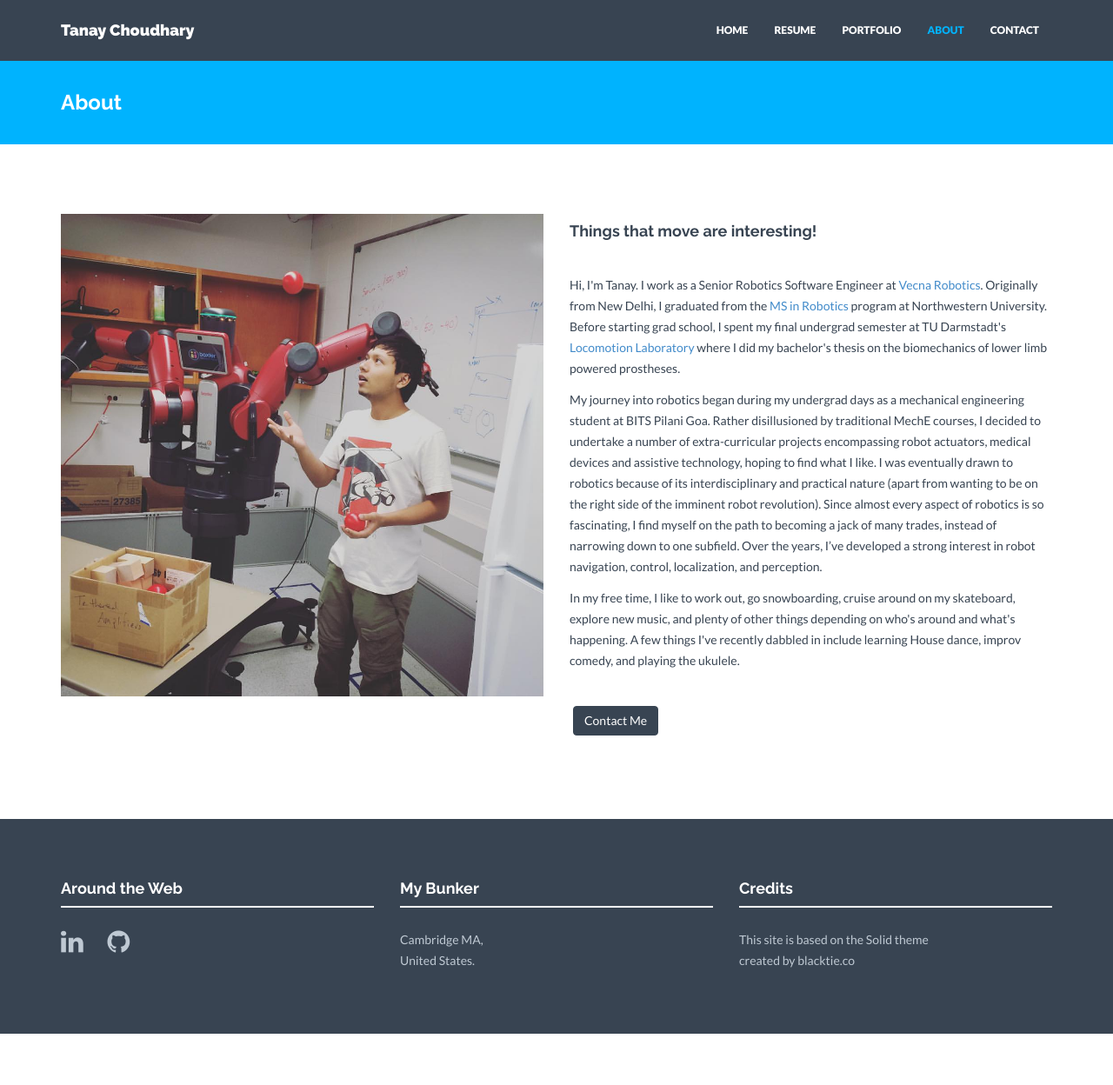
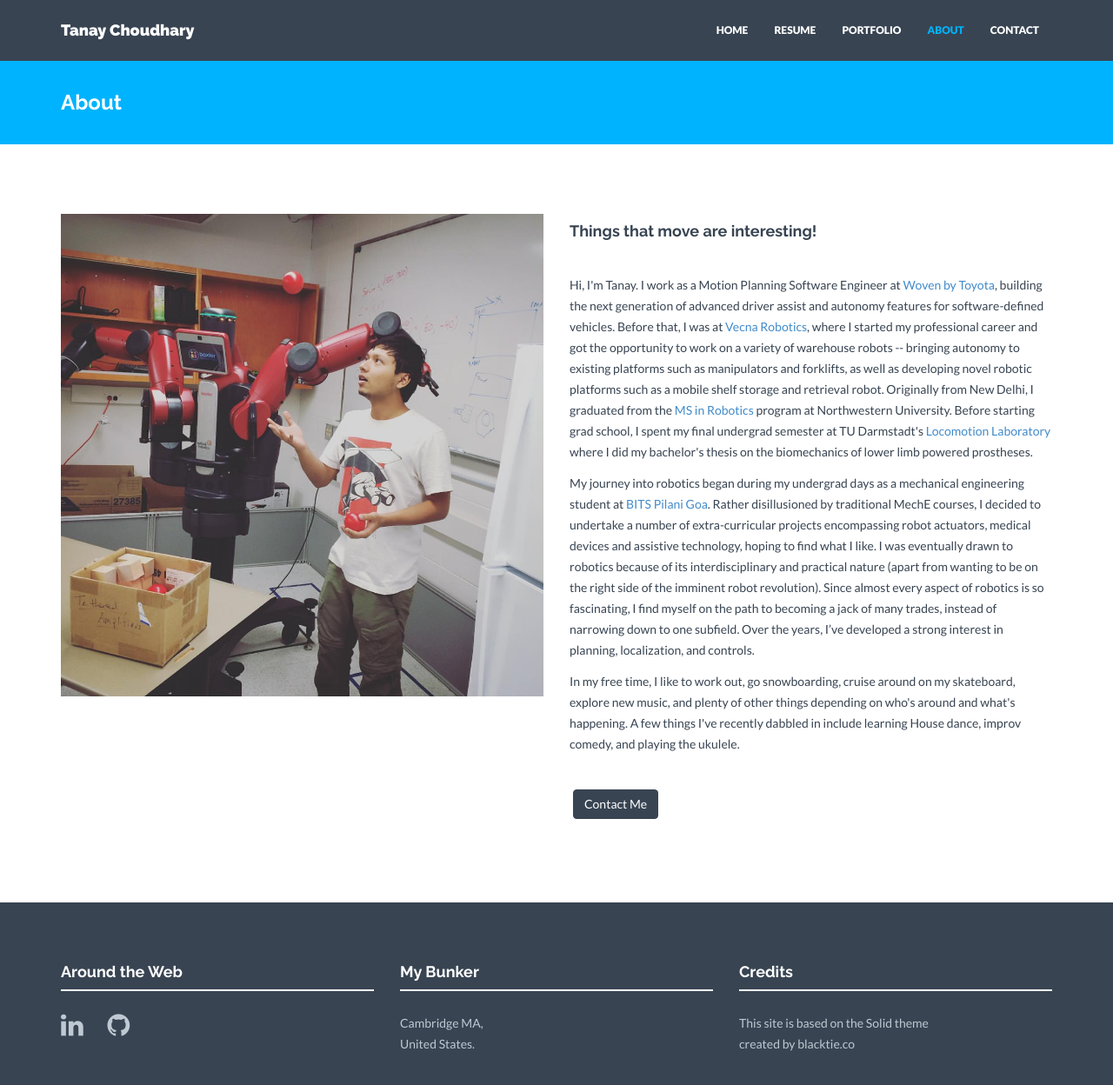
Before and after one commit to tanay-choudhary/tanay-choudhary.github.io, a Jekyll site: the page built from about.html, in a window 1280 px wide and 1285 px high. Shown: the top 1248 px of the window at 87% size. Built offline with Jekyll 4.4.1, drawn with Linux system fonts in a browser that asks for light colours; nearby versions of some CDN libraries.

Commit message:
Update about.html

```diff
--- a/about.html
+++ b/about.html
@@ -12,9 +12,9 @@
         <div class="col-lg-6">
             <h4>Things that move are interesting!</h4>
             <br>
-            <p>Hi, I'm Tanay. I work as a Senior Robotics Software Engineer at <a href="https://www.vecnarobotics.com">Vecna Robotics</a>. Originally from New Delhi, I graduated from the <a href="https://www.mccormick.northwestern.edu/robotics/people/alumni/2015-2016.html">MS in Robotics</a> program at Northwestern University. Before starting grad school, I spent my final undergrad semester at TU Darmstadt's <a href="https://lauflabor.ifs-tud.de/doku.php">Locomotion Laboratory</a> where I did my bachelor's thesis on the biomechanics of lower limb powered prostheses.</p>
+            <p>Hi, I'm Tanay. I work as a Motion Planning Software Engineer at <a href="https://woven.toyota/">Woven by Toyota</a>, building the next generation of advanced driver assist and autonomy features for software-defined vehicles. Before that, I was at <a href="https://www.vecnarobotics.com">Vecna Robotics</a>, where I started my professional career and got the opportunity to work on a variety of warehouse robots -- bringing autonomy to existing platforms such as manipulators and forklifts, as well as developing novel robotic platforms such as a mobile shelf storage and retrieval robot. Originally from New Delhi, I graduated from the <a href="https://www.mccormick.northwestern.edu/robotics/people/alumni/2015-2016.html">MS in Robotics</a> program at Northwestern University. Before starting grad school, I spent my final undergrad semester at TU Darmstadt's <a href="https://lauflabor.ifs-tud.de/doku.php">Locomotion Laboratory</a> where I did my bachelor's thesis on the biomechanics of lower limb powered prostheses.</p>
 
-            <p> My journey into robotics began during my undergrad days as a mechanical engineering student at BITS Pilani Goa. Rather disillusioned by traditional MechE courses, I decided to undertake a number of extra-curricular projects encompassing robot actuators, medical devices and assistive technology, hoping to find what I like. I was eventually drawn to robotics because of its interdisciplinary and practical nature (apart from wanting to be on the right side of the imminent robot revolution). Since almost every aspect of robotics is so fascinating, I find myself on the path to becoming a jack of many trades, instead of narrowing down to one subfield. Over the years, I’ve developed a strong interest in robot navigation, control, localization, and perception.</p>
+            <p> My journey into robotics began during my undergrad days as a mechanical engineering student at <a href="https://www.bits-pilani.ac.in/goa/">BITS Pilani Goa</a>. Rather disillusioned by traditional MechE courses, I decided to undertake a number of extra-curricular projects encompassing robot actuators, medical devices and assistive technology, hoping to find what I like. I was eventually drawn to robotics because of its interdisciplinary and practical nature (apart from wanting to be on the right side of the imminent robot revolution). Since almost every aspect of robotics is so fascinating, I find myself on the path to becoming a jack of many trades, instead of narrowing down to one subfield. Over the years, I’ve developed a strong interest in planning, localization, and controls.</p>
 
             <p>In my free time, I like to work out, go snowboarding, cruise around on my skateboard, explore new music, and plenty of other things depending on who's around and what's happening. A few things I've recently dabbled in include learning House dance, improv comedy, and playing the ukulele.</p>
             <p><br/><a href="/contact/" class="btn btn-theme">Contact Me</a></p>
```
